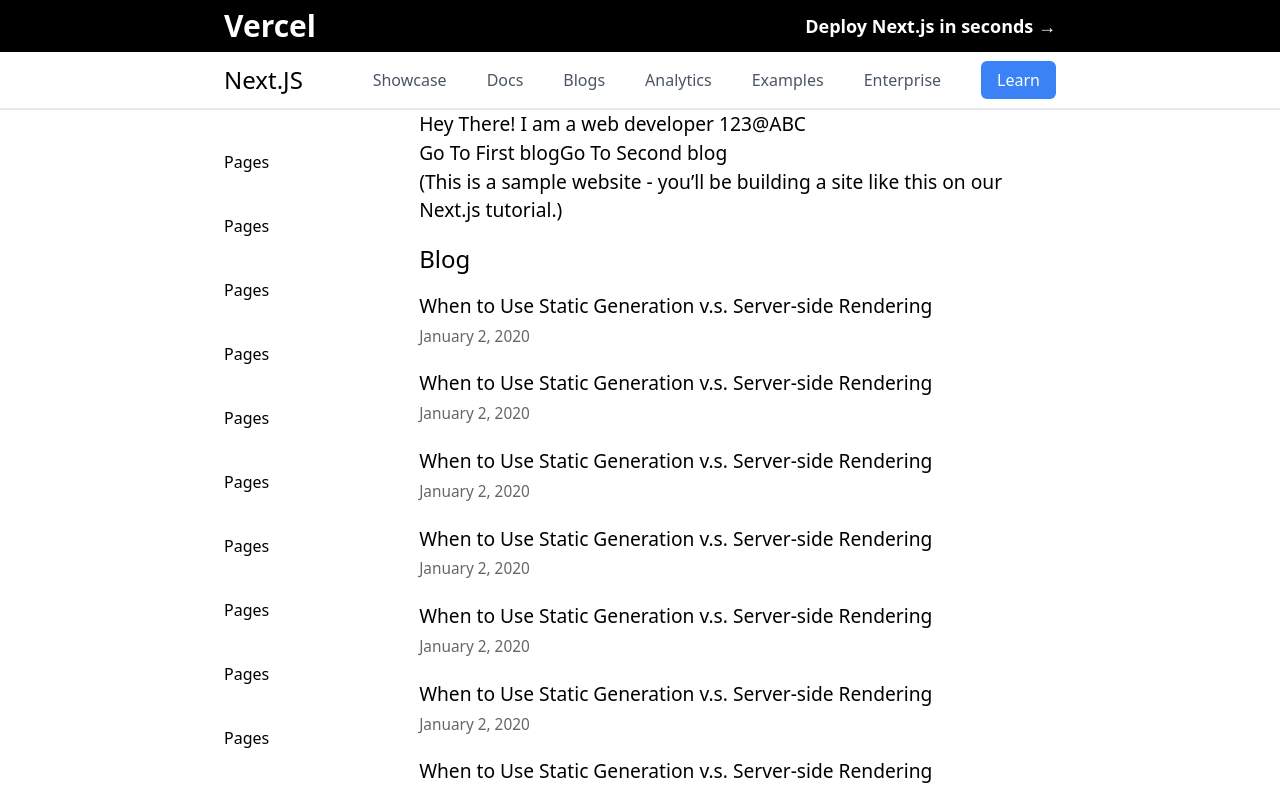
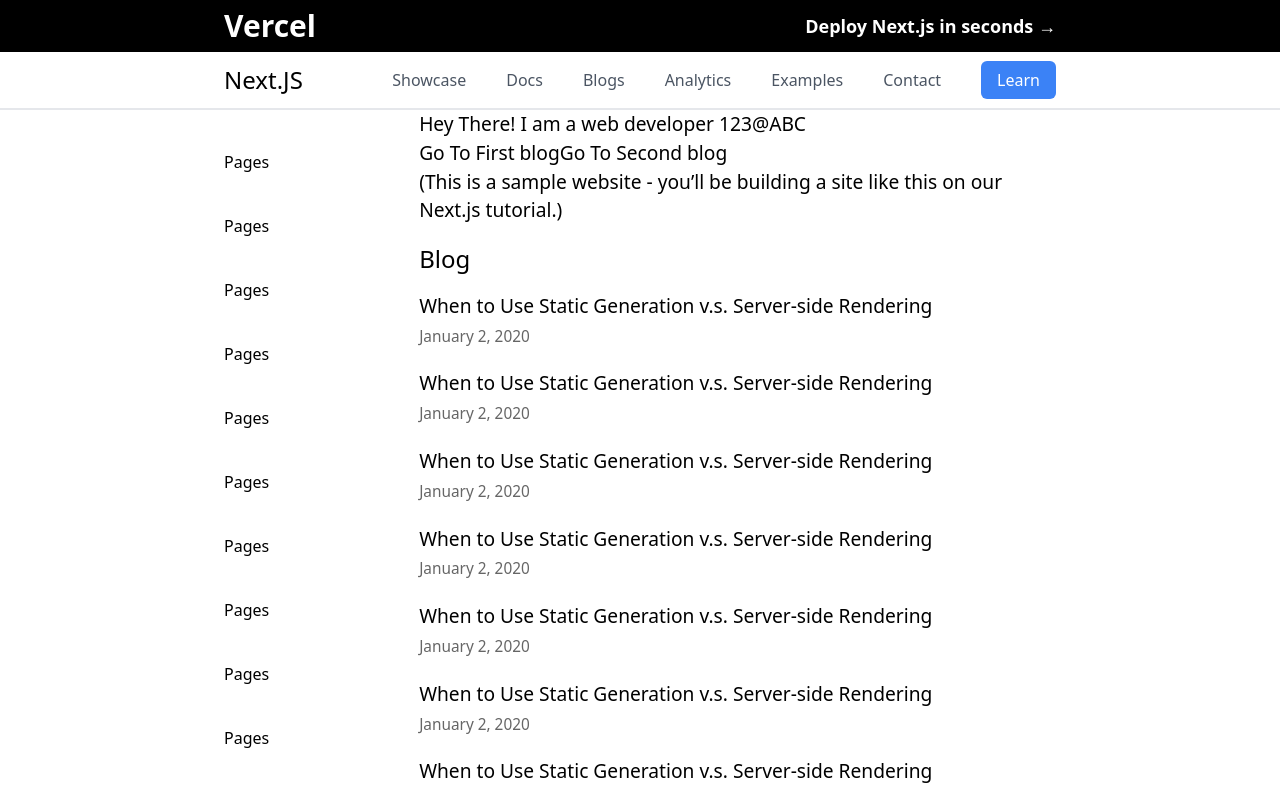
Before and after one commit to wmt-web-rudraxvariya/Next-Learning, a Next.js app: page / in a window 1280 px wide. Shown: the top 793 px of the page. Built offline with nearby package versions, Linux system fonts and the light colour scheme.

Commit message:
conatct page added

```diff
--- a/components/Navbar/Navbar.js
+++ b/components/Navbar/Navbar.js
@@ -40,7 +40,7 @@
           <Link href="/Blogs">Blogs</Link>
           <Link href="/Analytics">Analytics</Link>
           <Link href="/Examples">Examples</Link>
-          <Link href="/Enterprise">Enterprise</Link>
+          <Link href="/contact">Contact</Link>
           <Link href="/Learn">
             <a className="bg-blue-500 text-white px-4 py-2 rounded-md">Learn</a>
           </Link>
--- /dev/null
+++ b/pages/contact/index.js
@@ -0,0 +1,11 @@
+import React from "react";
+
+const Contact = () => {
+  return (
+    <div>
+      <h1>Hello</h1>
+    </div>
+  );
+};
+
+export default Contact;
```
